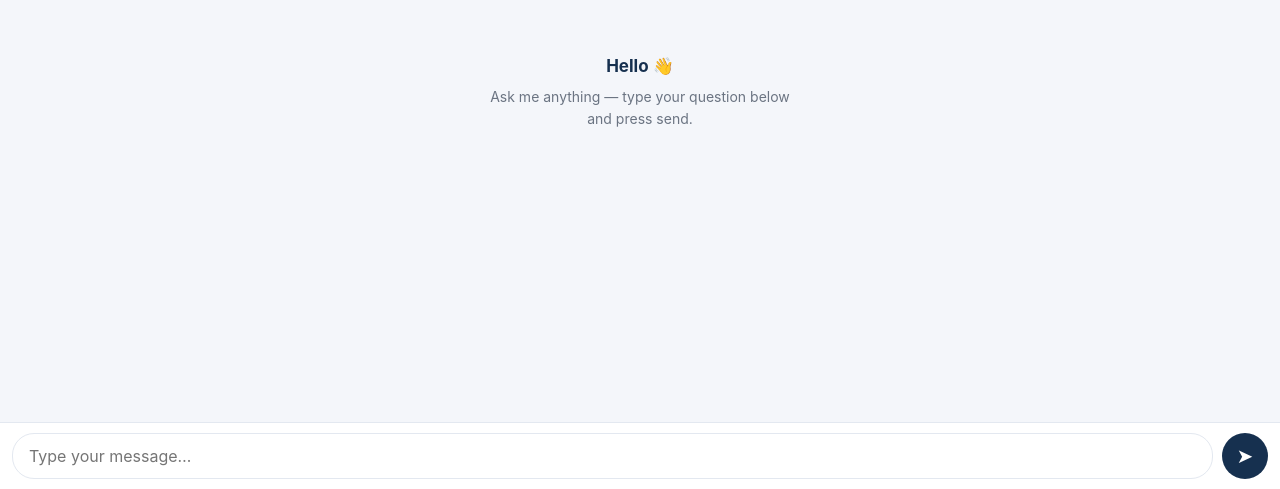
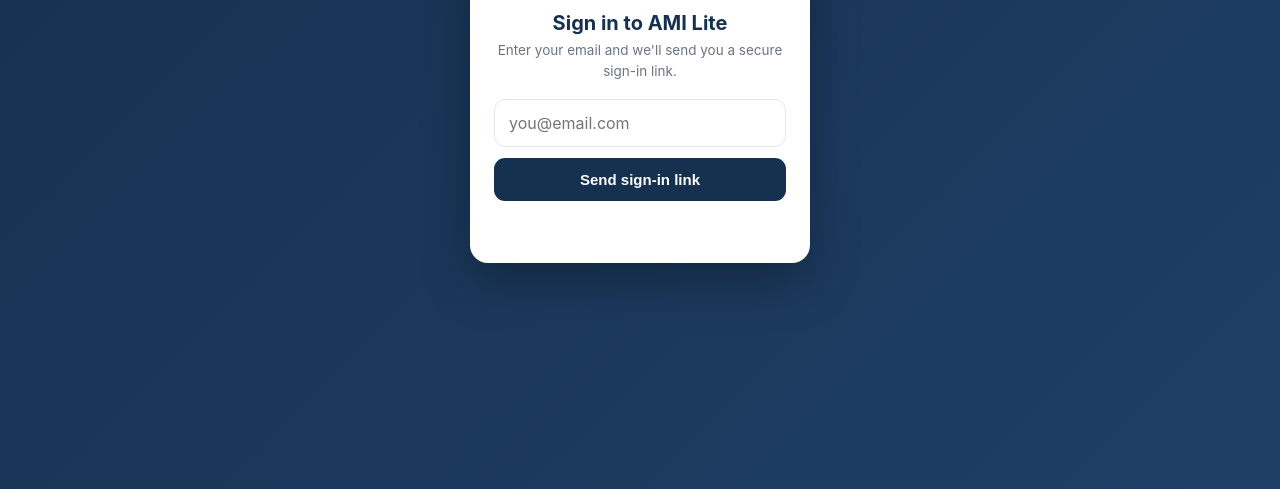
Before and after one commit to hnsaad1973-tech/ami-lite, a plain HTML site: page index.html in a window 1280 px wide. Shown: the part 311-800 px from the top of the page. Drawn offline with nearby package versions, Linux system fonts and the light colour scheme.

Commit message:
Add login screen and update chat functionality

```diff
--- a/index.html
+++ b/index.html
@@ -19,6 +19,8 @@
     display:grid;place-items:center;font-weight:800;font-size:14px;letter-spacing:.5px;}
   header .t{font-weight:700;font-size:17px;}
   header .s{font-size:11px;color:#AFC0DC;margin-top:1px;}
+  header .out{margin-left:auto;background:rgba(255,255,255,.15);color:#fff;border:none;
+    padding:7px 12px;border-radius:8px;font-size:12px;cursor:pointer;}
   #chat{flex:1;overflow-y:auto;padding:18px 14px 8px;display:flex;flex-direction:column;gap:12px;}
   .msg{max-width:84%;padding:11px 14px;border-radius:16px;font-size:15px;line-height:1.5;
     white-space:pre-wrap;word-wrap:break-word;animation:pop .2s ease;}
@@ -44,24 +46,67 @@
   #send{width:46px;height:46px;flex:0 0 46px;border:none;border-radius:50%;background:var(--navy);
     color:#fff;font-size:20px;cursor:pointer;display:grid;place-items:center;transition:.15s;}
   #send:active{transform:scale(.92);} #send:disabled{background:#B9C3D4;cursor:default;}
+  /* login */
+  #gate{position:fixed;inset:0;background:linear-gradient(135deg,var(--navy),var(--navy2));
+    display:flex;flex-direction:column;align-items:center;justify-content:center;gap:16px;padding:28px;z-index:20;}
+  #gate .card{background:#fff;border-radius:18px;padding:30px 24px;width:100%;max-width:340px;text-align:center;
+    box-shadow:0 20px 50px rgba(0,0,0,.3);}
+  #gate .logo{width:52px;height:52px;border-radius:13px;background:var(--gold);color:var(--navy);
+    display:grid;place-items:center;font-weight:800;font-size:19px;margin:0 auto 14px;}
+  #gate h1{font-size:20px;color:var(--navy);margin-bottom:5px;}
+  #gate p{font-size:13.5px;color:var(--muted);margin-bottom:18px;line-height:1.5;}
+  #gate input{width:100%;border:1.5px solid var(--line);border-radius:11px;padding:13px 14px;
+    font-size:16px;font-family:inherit;outline:none;margin-bottom:11px;}
+  #gate input:focus{border-color:var(--gold);}
+  #gate button{width:100%;border:none;border-radius:11px;padding:13px;background:var(--navy);
+    color:#fff;font-size:15px;font-weight:600;cursor:pointer;}
+  #gate .note{font-size:13px;margin-top:14px;min-height:18px;}
+  #gate .note.ok{color:#1A6B3F;} #gate .note.bad{color:#8A2A2A;}
+  .hidden{display:none!important;}
 </style>
 </head>
 <body>
-  <header>
+  <!-- LOGIN SCREEN -->
+  <div id="gate">
+    <div class="card">
+      <div class="logo">AI</div>
+      <h1>Sign in to AMI Lite</h1>
+      <p>Enter your email and we'll send you a secure sign-in link.</p>
+      <input id="email" type="email" placeholder="you@email.com" autocomplete="email">
+      <button id="magic">Send sign-in link</button>
+      <div class="note" id="note"></div>
+    </div>
+  </div>
+
+  <!-- APP -->
+  <header class="hidden" id="appHeader">
     <div class="logo">AI</div>
     <div><div class="t">AMI Lite</div><div class="s">Powered by Claude</div></div>
+    <button class="out" id="logout">Sign out</button>
   </header>
-  <div id="chat">
+  <div id="chat" class="hidden">
     <div class="welcome" id="welcome"><b>Hello 👋</b>Ask me anything — type your question below and press send.</div>
   </div>
-  <footer>
+  <footer class="hidden" id="appFooter">
     <textarea id="box" rows="1" placeholder="Type your message…"></textarea>
     <button id="send" aria-label="Send">➤</button>
   </footer>
 
+<script src="https://cdn.jsdelivr.net/npm/@supabase/supabase-js@2.45.0/dist/umd/supabase.js"></script>
 <script>
-  const FUNCTION_URL = "https://pdzhlslzwjlhxklqcwus.supabase.co/functions/v1/ai";
+  // ===== CONFIG (AMI Lite) =====
+  const SUPABASE_URL = "https://pdzhlslzwjlhxklqcwus.supabase.co";
+  const PUBLISHABLE_KEY = "sb_publishable_vHhWZVOnyl7_qQicqcYn2A_rZVvfYsd";
+  const FUNCTION_URL = SUPABASE_URL + "/functions/v1/ai";
+  const SITE_URL = "https://hnsaad1973-tech.github.io/ami-lite/";
+  // =============================
 
+  const sb = supabase.createClient(SUPABASE_URL, PUBLISHABLE_KEY);
+
+  const gate = document.getElementById("gate");
+  const note = document.getElementById("note");
+  const appHeader = document.getElementById("appHeader");
+  const appFooter = document.getElementById("appFooter");
   const chat = document.getElementById("chat");
   const box = document.getElementById("box");
   const send = document.getElementById("send");
@@ -69,28 +114,40 @@
   let history = [];
   let busy = false;
 
-  box.addEventListener("input", () => {
-    box.style.height = "auto";
-    box.style.height = Math.min(box.scrollHeight, 140) + "px";
+  // --- auth ---
+  document.getElementById("magic").addEventListener("click", async () => {
+    const email = document.getElementById("email").value.trim();
+    if (!email) { note.textContent = "Please enter your email."; note.className = "note bad"; return; }
+    note.textContent = "Sending…"; note.className = "note";
+    const { error } = await sb.auth.signInWithOtp({ email, options: { emailRedirectTo: SITE_URL } });
+    if (error) { note.textContent = error.message; note.className = "note bad"; }
+    else { note.textContent = "Check your email for the sign-in link."; note.className = "note ok"; }
   });
-  box.addEventListener("keydown", e => {
-    if (e.key === "Enter" && !e.shiftKey) { e.preventDefault(); submit(); }
+  document.getElementById("logout").addEventListener("click", async () => {
+    await sb.auth.signOut(); show(false);
   });
+
+  function show(loggedIn){
+    gate.classList.toggle("hidden", loggedIn);
+    appHeader.classList.toggle("hidden", !loggedIn);
+    appFooter.classList.toggle("hidden", !loggedIn);
+    chat.classList.toggle("hidden", !loggedIn);
+  }
+  sb.auth.getSession().then(({ data }) => show(!!data.session));
+  sb.auth.onAuthStateChange((_e, session) => show(!!session));
+
+  // --- chat ---
+  box.addEventListener("input", () => { box.style.height="auto"; box.style.height=Math.min(box.scrollHeight,140)+"px"; });
+  box.addEventListener("keydown", e => { if (e.key==="Enter" && !e.shiftKey){ e.preventDefault(); submit(); } });
   send.addEventListener("click", submit);
 
   function add(text, cls){
-    const d = document.createElement("div");
-    d.className = "msg " + cls;
-    d.textContent = text;
-    chat.appendChild(d);
-    chat.scrollTop = chat.scrollHeight;
-    return d;
+    const d = document.createElement("div"); d.className="msg "+cls; d.textContent=text;
+    chat.appendChild(d); chat.scrollTop=chat.scrollHeight; return d;
   }
   function typing(){
-    const d = document.createElement("div");
-    d.className = "dots"; d.innerHTML = "<i></i><i></i><i></i>";
-    chat.appendChild(d); chat.scrollTop = chat.scrollHeight;
-    return d;
+    const d = document.createElement("div"); d.className="dots"; d.innerHTML="<i></i><i></i><i></i>";
+    chat.appendChild(d); chat.scrollTop=chat.scrollHeight; return d;
   }
 
   async function submit(){
@@ -98,33 +155,28 @@
     if (!text || busy) return;
     busy = true; send.disabled = true;
     if (welcome) welcome.remove();
-
     add(text, "user");
-    history.push({ role: "user", content: text });
-    box.value = ""; box.style.height = "auto";
-
+    history.push({ role:"user", content:text });
+    box.value=""; box.style.height="auto";
     const dots = typing();
     try {
+      const { data:{ session } } = await sb.auth.getSession();
       const res = await fetch(FUNCTION_URL, {
-        method: "POST",
-        headers: { "Content-Type": "text/plain" },
+        method:"POST",
+        headers: { "Content-Type":"text/plain", "Authorization":"Bearer "+(session?session.access_token:"") },
         body: JSON.stringify({ messages: history })
       });
       dots.remove();
       const raw = await res.text();
       let data; try { data = JSON.parse(raw); } catch { data = raw; }
-
       if (!res.ok) {
-        add("Error " + res.status + ": " + (typeof data === "string" ? data : (data.error || raw)).toString().slice(0,300), "err");
+        add("Error "+res.status+": "+(typeof data==="string"?data:(data.error||raw)).toString().slice(0,300), "err");
       } else {
         const reply = extract(data);
         add(reply, "bot");
-        history.push({ role: "assistant", content: reply });
+        history.push({ role:"assistant", content:reply });
       }
-    } catch (e) {
-      dots.remove();
-      add("Connection problem: " + e.message, "err");
-    }
+    } catch (e) { dots.remove(); add("Connection problem: "+e.message, "err"); }
     busy = false; send.disabled = false; box.focus();
   }
 
@@ -134,7 +186,7 @@
     if (typeof d.reply === "string") return d.reply;
     if (typeof d.message === "string") return d.message;
     if (typeof d.text === "string") return d.text;
-    if (d.response) return typeof d.response === "string" ? d.response : JSON.stringify(d.response);
+    if (d.response) return typeof d.response==="string"?d.response:JSON.stringify(d.response);
     return JSON.stringify(d);
   }
 </script>
```
